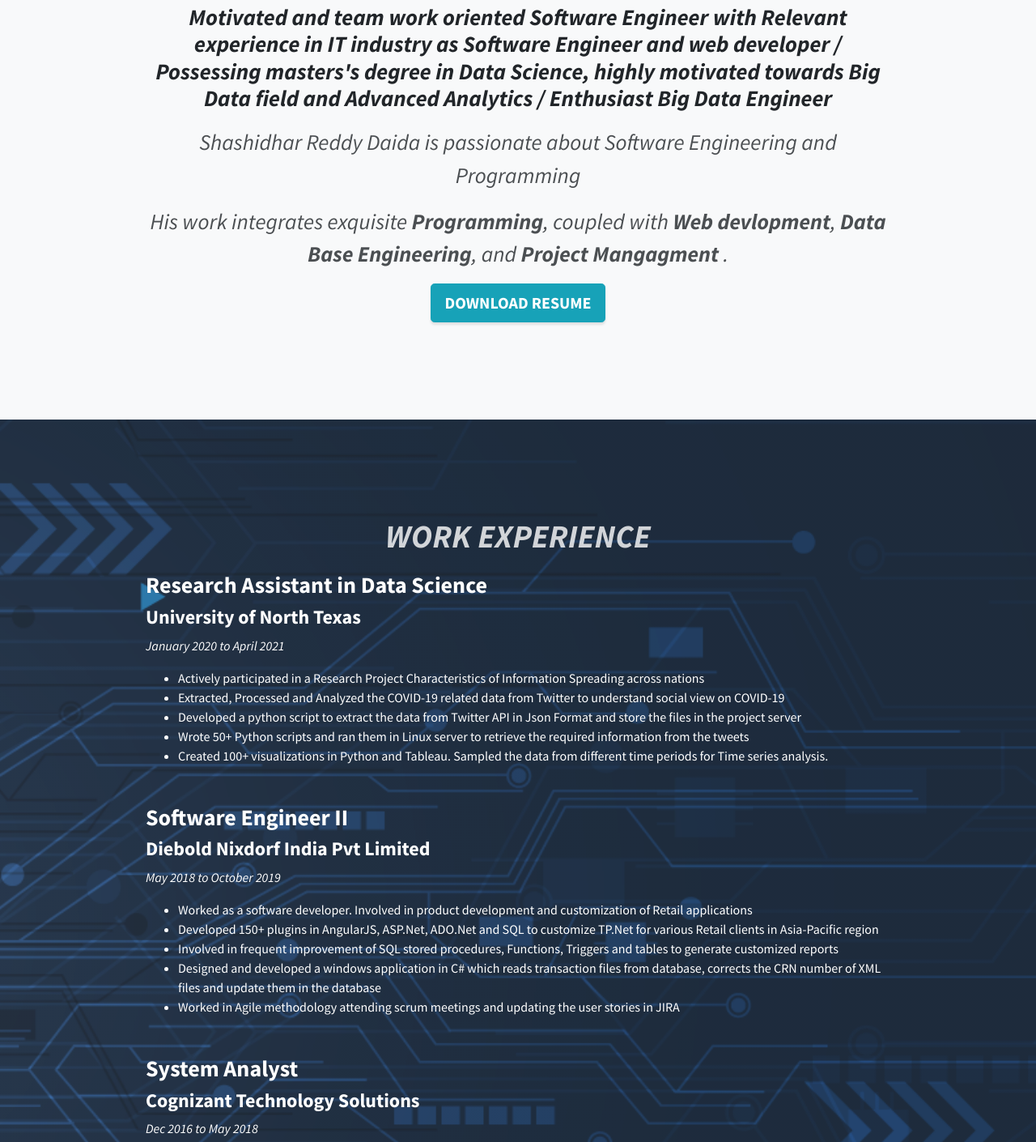
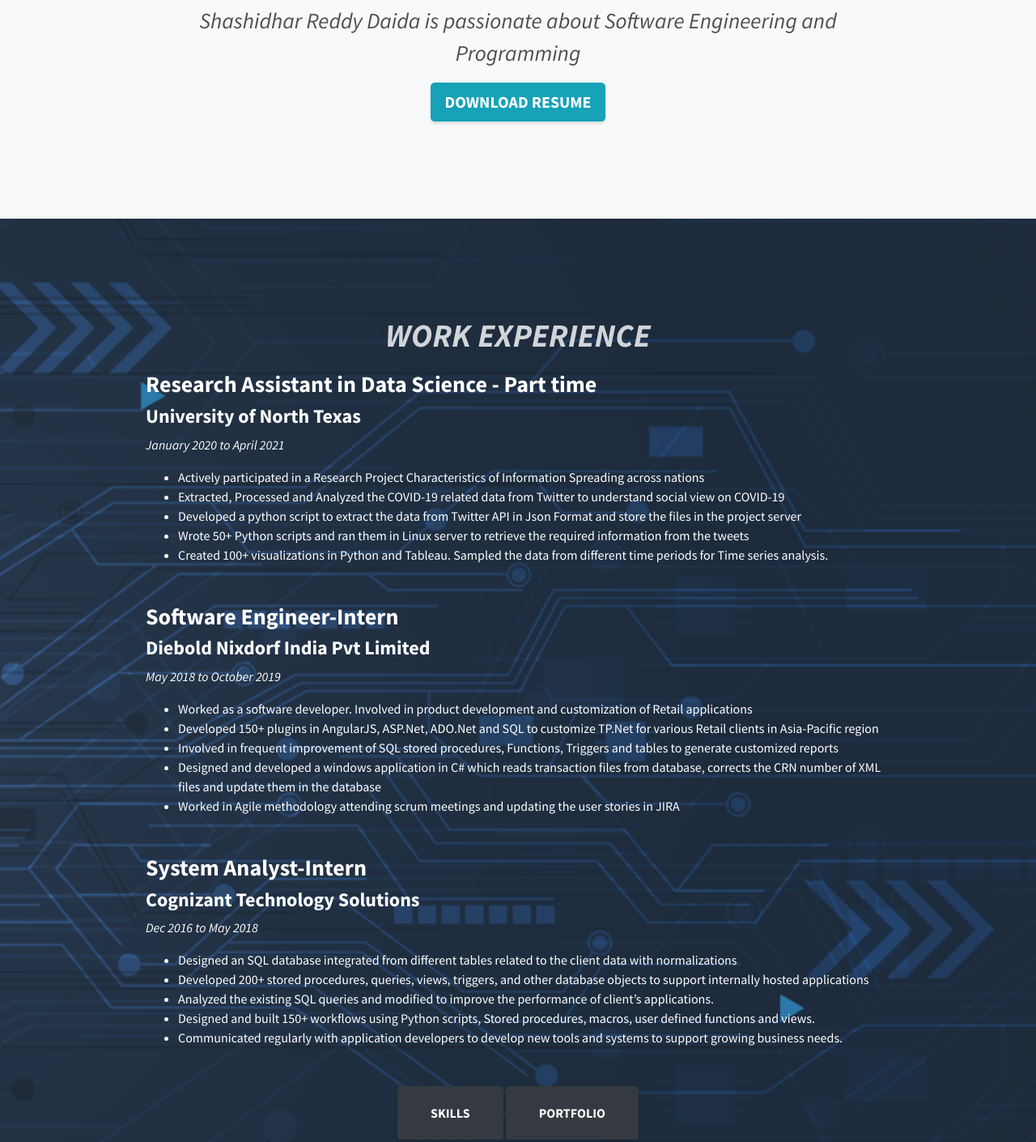
Before and after one commit to shashidhardaida/shashidhardaida.github.io, a website: page Digital-Portfolio/index.html in a window 1280 px wide. Shown: the part 1281-2691 px from the top of the page at 81% size. Drawn offline with Linux system fonts and the light colour scheme.

Commit message:
Index updated

```diff
--- a/Digital-Portfolio/index.html
+++ b/Digital-Portfolio/index.html
@@ -87,13 +87,10 @@
           <p></p>
           <img class="profilepic" src="img/dp1.jpg" alt="profilepic" height="300px", width="310px">
           <p></p>
-          <h3> <em>Motivated and team work oriented Software Engineer with Relevant experience in IT industry as Software Engineer and web developer</b> / Possessing masters's degree in Data Science, highly motivated towards Big Data field and Advanced Analytics / Enthusiast Big Data Engineer</em> </h3>
           <p> </p>
           <p></p>
           <p></p>
           <p class="paragh"><em>Shashidhar Reddy Daida is passionate about Software Engineering and Programming</em></p>
-
-          <p class="paragh"><em>His work integrates exquisite <b>Programming</b>, coupled with <b>Web devlopment</b>, <b>Data Base Engineering</b>, and <b>Project Mangagment</b> .</em></p>
           <!-- <p class="paragh"><em>He is thorough in exploring the big data and performing data analytics by building appropriate <b>Machine Learning</b> and <b>Deep Learning Models</b>, which can be noticed through out his work.</em></p> -->
           <a class="btn btn-info btn-lg js-scroll-trigger" href="Resume Shashidhar Reddy Daida.docx" target="_blank">DOWNLOAD RESUME</a>
         </div>
@@ -114,7 +111,7 @@
               <div class="sub-section">
 
                 <div class="sub-section">
-                <h3>Research Assistant in Data Science</h3>
+                <h3>Research Assistant in Data Science - Part time</h3>
                 <h4>University of North Texas</h4>
                 <p><em>January 2020 to April 2021</em></p>
                 <p>
@@ -131,7 +128,7 @@
                 </p>
               </div>
 
-                <h3>Software Engineer II</h3>
+                <h3>Software Engineer-Intern</h3>
                 <h4>Diebold Nixdorf India Pvt Limited</h4>
                 <p><em>May 2018 to October 2019</em></p>
                 <p>
@@ -159,7 +156,7 @@
 
 
               <div class="sub-section">
-                <h3>System Analyst</h3>
+                <h3>System Analyst-Intern</h3>
                 <h4>Cognizant Technology Solutions</h4>
                 <p><em>Dec 2016 to May 2018</em></p>
                 <p>
```
Also changed, not shown: 1 other file.
